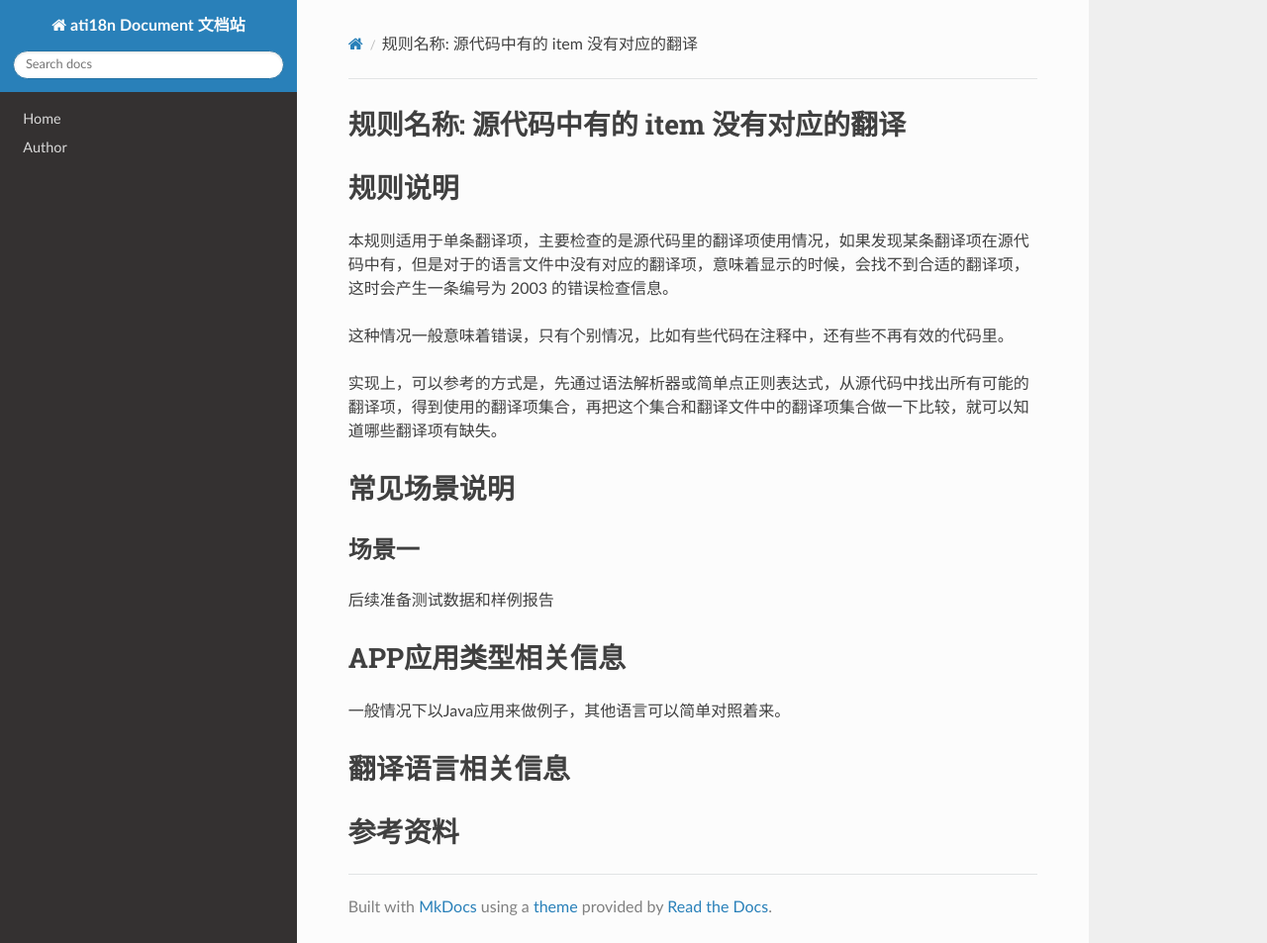
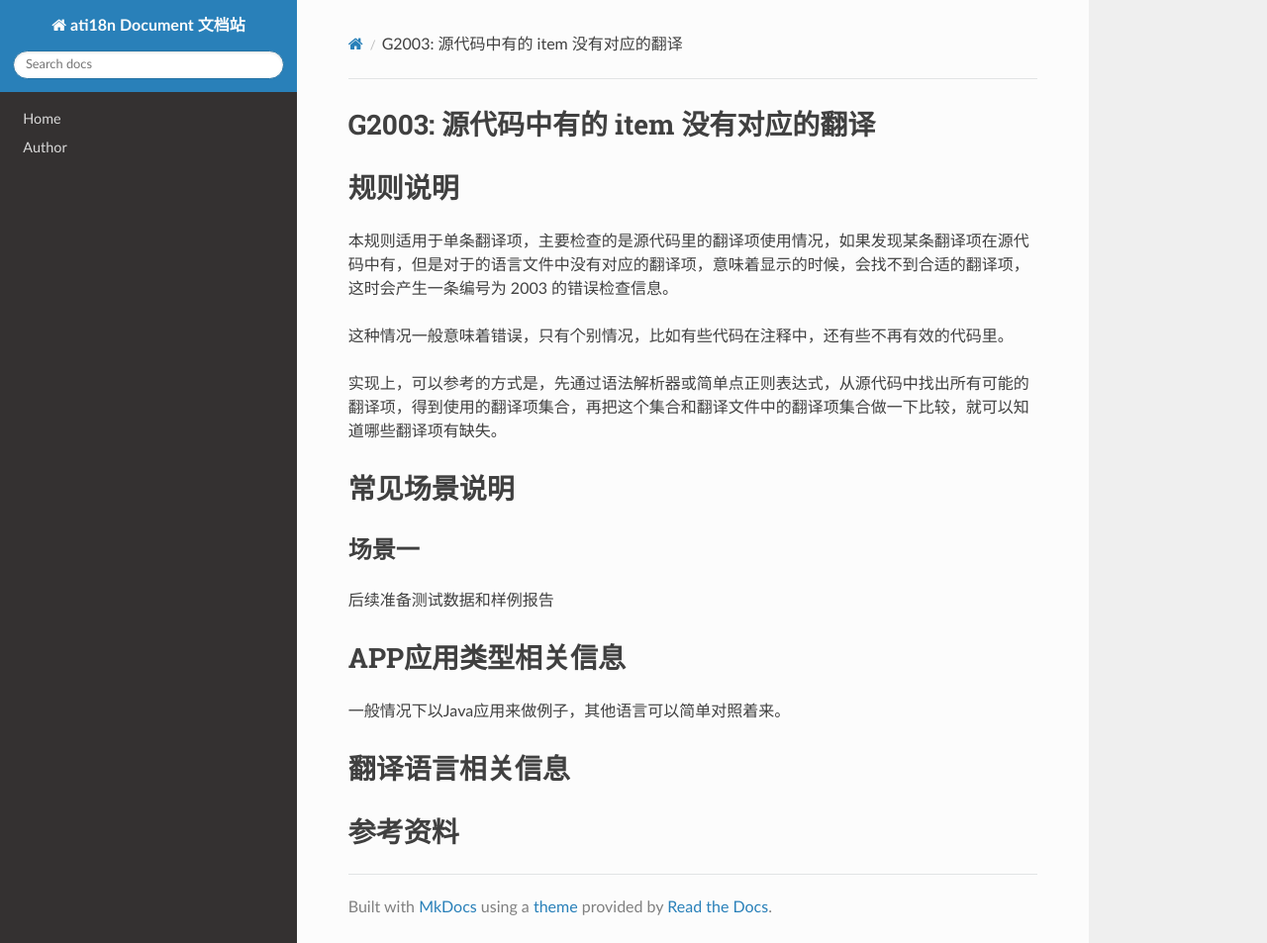
Before and after one commit to renweibo/ati18n, an MkDocs documentation site: the page built from docs/rule/G2003.md, in a window 1280 px wide and 953 px high. Shown: the whole window at 99% size. Built offline with MkDocs 1.6.1, drawn with Linux system fonts in a browser that asks for light colours; nearby versions of some CDN libraries.

Commit message:
minor update

```diff
--- a/docs/rule/G2003.md
+++ b/docs/rule/G2003.md
@@ -1,4 +1,4 @@
-# 规则名称: 源代码中有的 item 没有对应的翻译
+# G2003: 源代码中有的 item 没有对应的翻译
 
 # 规则说明
 
```
